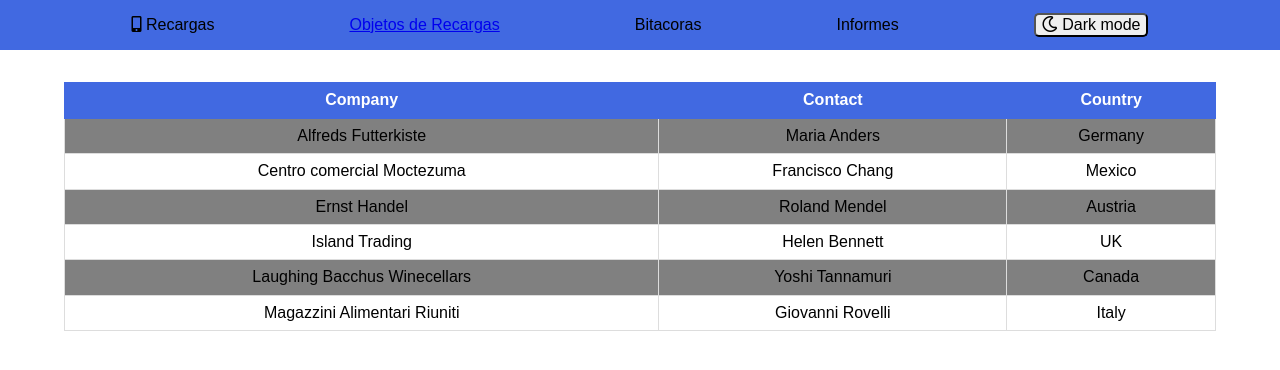
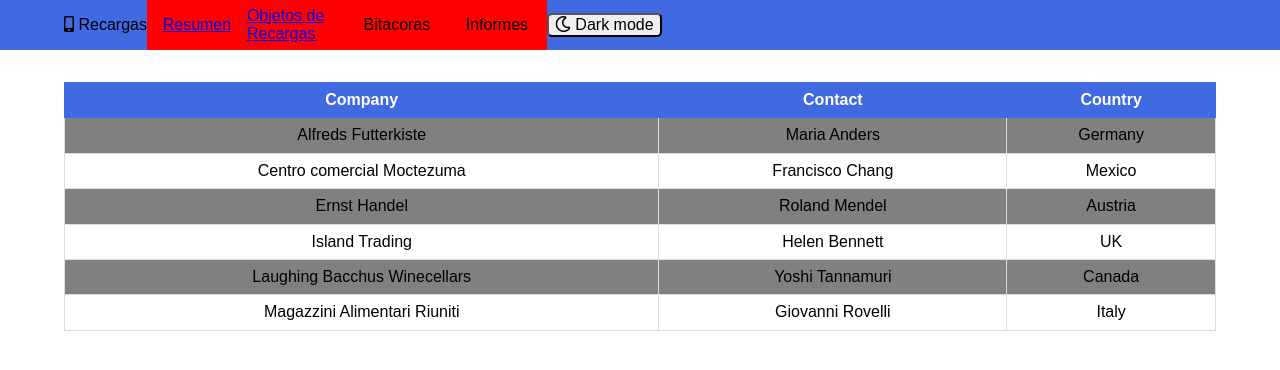
Before and after one commit to Mosquiscript/Pruebascodesandbox, a website built with Parcel: page index.html in a window 1280 px wide. Built offline with nearby package versions, Linux system fonts and the light colour scheme.

Commit message:
navbar Se trabajo en el navbar

```diff
--- a/index.html
+++ b/index.html
@@ -12,19 +12,23 @@
   </head>
 
   <body>
+    <!-- Navbar -->
     <nav class="navbar">
       <div class="container navbar_content">
         <div>
           <i class="fas fa-mobile-alt"></i>
           Recargas
         </div>
-        <div class="my-1 btn_apartados">
+        <div class="btn_apartados">
+          <a href="src/objetos_recargas/objetos_recargas.html">Resumen</a>
+        </div>
+        <div class="btn_apartados">
           <a href="src/objetos_recargas/objetos_recargas.html"
             >Objetos de Recargas</a
           >
         </div>
-        <div class="my-1 btn_apartados">Bitacoras</div>
-        <div class="my-1 btn_apartados">Informes</div>
+        <div class="btn_apartados">Bitacoras</div>
+        <div class="btn_apartados">Informes</div>
         <button class="btn_dark">
           <i class="far fa-moon"></i>
           Dark mode
--- a/src/index/index.css
+++ b/src/index/index.css
@@ -29,7 +29,6 @@ body {
 .navbar_content {
   display: flex;
   align-items: center;
-  justify-content: space-around;
 }
 
 .btn_dark {
@@ -37,7 +36,14 @@ body {
 }
 
 .btn_apartados {
+  height: 50px;
+  width: 100px;
+  background-color: red;
+  display: flex;
+  align-items: center;
+  justify-content: center;
 }
+
 .btn_apartados:hover {
   opacity: 0.6;
 }
```
